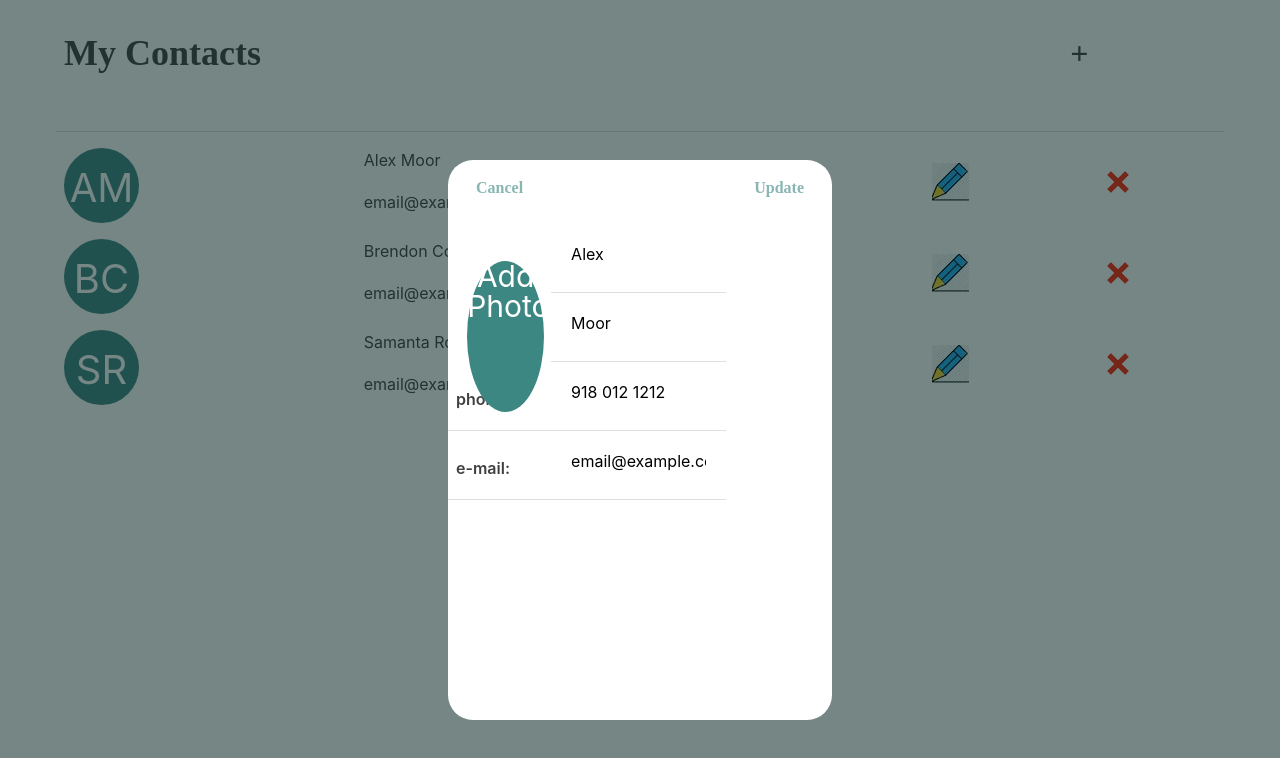
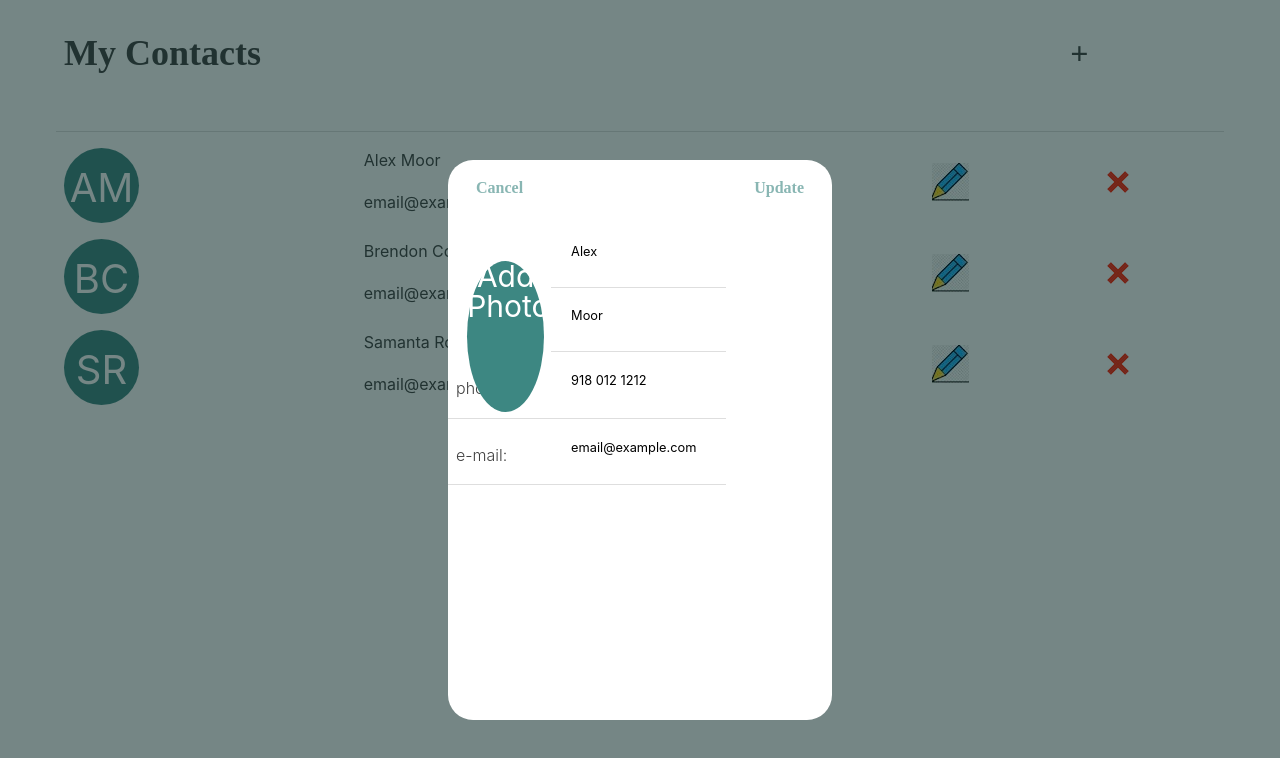
Before and after one commit to joycelin12/contacts, a React (Create React App) app: page / in a window 1280 px wide. Both pictures are taken after a click on the picture 950 px from the left and 181 px from the top of the page. Shown: the top 758 px of the page. Built offline with nearby package versions, Linux system fonts and the light colour scheme.

Commit message:
Got the update working

```diff
--- a/src/App.js
+++ b/src/App.js
@@ -59,8 +59,30 @@ class App extends Component {
                 email: row.email})
   }
 
-  updateHandle = contact => {
-       this.setState({ contacts: [...this.state.contacts, contact]})
+  updateHandle = (contact) => {
+         this.setState({
+		    contacts :this.state.contacts.map(index => {
+                           if(index.id === this.state.id) {
+
+				   index['pic'] = contact.pic;
+				   index['first'] = contact.first;
+				   index['last'] = contact.last;
+				   index['phone'] = contact.phone;
+                                   index['email'] = contact.email;
+				   return index;
+
+			   }
+			    return index;
+		    })
+
+
+	    })
+
+
+	   this.setState({
+            showEdit: false
+	   })
+
   }
 
 
--- a/src/EditForm.js
+++ b/src/EditForm.js
@@ -1,6 +1,9 @@
 import React, { Component } from 'react';
 
 //referencing https://codepen.io/bastianalbers/pen/PWBYvz
+//referencing https://stackoverflow.com/questions/53921667/reactjs-component-structure-form-inside-modal for the popup
+//referencing https://stackoverflow.com/questions/51002481/images-not-loading-when-deploying-to-github-pages for displaying images
+// referencing this https://www.freecodecamp.org/news/crud-using-react-41d047224e26/ to do the update
 
 class EditForm extends Component {
 
@@ -27,6 +30,9 @@ class EditForm extends Component {
 	handleChange = event => {
 		const { name, value } = event.target
 
+		console.log("name" + name);
+		console.log("value" + value);
+
 		this.setState({
                    [name] : value,
 		})
@@ -44,60 +50,25 @@ class EditForm extends Component {
 		this.props.closeContact();
 	}
 
-	EditHandleForm = (event) => {
+	EditSubmitForm = (event) => {
 
             event.preventDefault();
-            this.setState({
-		    contacts :this.state.contacts.map(index => {
-                           if(index.id === this.state.id) {
+	    this.props.updateHandle(this.state);
+	    this.props.closeContact();
+	    this.setState(this.initialState);
 
-				   console.log('pic' + event.target.pic.value );
-			   	    console.log('first' + event.target.first.value );
-				      console.log('last' + event.target.last.value );
-				      console.log('phone' + event.target.phone.value );
-				      console.log('email' + event.target.email.value );
-
-				   index['pic'] = event.target.pic.value;
-				   index['first'] = event.target.first.value;
-				   index['last'] = event.target.last.value;
-				   index['phone'] = event.target.phone.value;
-                                   index['email'] = event.target.phone.value;
-				   return index;
-
-			   }
-			    return index;
-		    })
-
-
-	    })
-
-
-	  this.setState({
-            showEdit: false
-	   })
-	   this.props.closeContact();
-	   this.setState(this.initialState);
 
 	}
 
 	render() {
 
 		 const {showEdit, id, pic, first, last, phone, email} = this.props.showEdit;
-		 console.log(showEdit.showEdit + " showedit only");
-		  console.log(showEdit.id + " id only");
+
 		if (showEdit) {
-	/*	  console.log(this.props.showEdit.showEdit +"edit");
-		  console.log(this.props.showEdit.contact.first +"first");
-		  console.log(this.props.showEdit.contact.last +"last");
-		  console.log(this.props.showEdit.contact.phone +"phone");
-		  console.log(this.props.showEdit.contact.email +"contact");
-
-
-		 console.log(this.props.first + "testing first");*/
-		 return (
+			 return (
 			<div className ='popup'>
 			 <div className ='popup_inner'>
-		        <form onSubmit={this.EditHandleForm.bind(this)} >
+		        <form onSubmit={this.EditSubmitForm.bind(this)} >
 			<table>
 			<tbody>
 			<tr>
@@ -120,8 +91,8 @@ class EditForm extends Component {
 			<input
 			type= "text"
 			name= "first"
-			value= {first}
-			 onChange =  {this.handleChange} />
+			defaultValue= {first}
+			onChange =  {this.handleChange} />
 			</td>
 			</tr>
 			<tr>
@@ -129,7 +100,7 @@ class EditForm extends Component {
 			<input
 			type= "text"
 			name= "last"
-		        value= {last}
+		        defaultValue= {last}
 			onChange =  {this.handleChange} />
 			</td>
 			</tr>
@@ -142,7 +113,7 @@ class EditForm extends Component {
 			<input
 			type= "text"
 			name= "phone"
-		        value= {phone}
+		        defaultValue = {phone}
 			onChange =  {this.handleChange} />
 			</td>
 			</tr>
@@ -154,7 +125,7 @@ class EditForm extends Component {
 			<input
 			type= "email"
 			name= "email"
-		        value= {email}
+		        defaultValue = {email}
 			onChange =  {this.handleChange} />
 			</td>
 			</tr>
--- a/src/index.css
+++ b/src/index.css
@@ -717,7 +717,7 @@ a.full-button {
   outline: none;
   background: transparent;
   margin-bottom: .5rem;
-  font-size: 1rem;
+  font-size: 0.8rem;
   width: 100%;
   max-width: 100%;
   line-height: 1; }
@@ -757,7 +757,7 @@ select::-ms-expand {
   width: 100%; }
 
 label {
-  font-weight: 600;
+  font-weight: 300;
   max-width: 100%;
   display: block;
   margin: 1rem 0 .5rem; }
```
